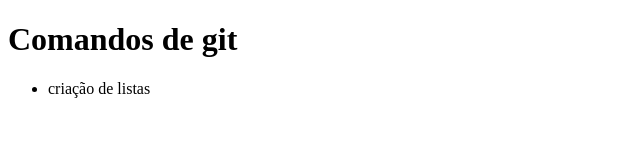
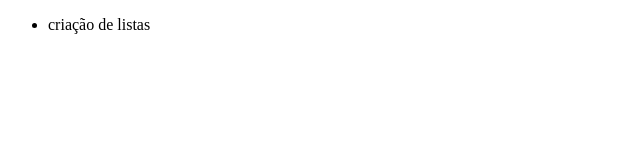
Before and after one commit to ryanfreita/Projrto-git, a plain HTML site: page index.html in a window 1280 px wide. Shown: the whole page, without its empty margins (0-640 px from the left). Drawn offline with Linux system fonts and the light colour scheme.

Commit message:
exclusão

```diff
--- a/index.html
+++ b/index.html
@@ -7,9 +7,6 @@
     <!-- fontes -->
     <!-- Css -->
 </head>
-<header>
-    <h1>Comandos de git</h1>
-</header>
 <body>
     <div>
         <ul>
```
